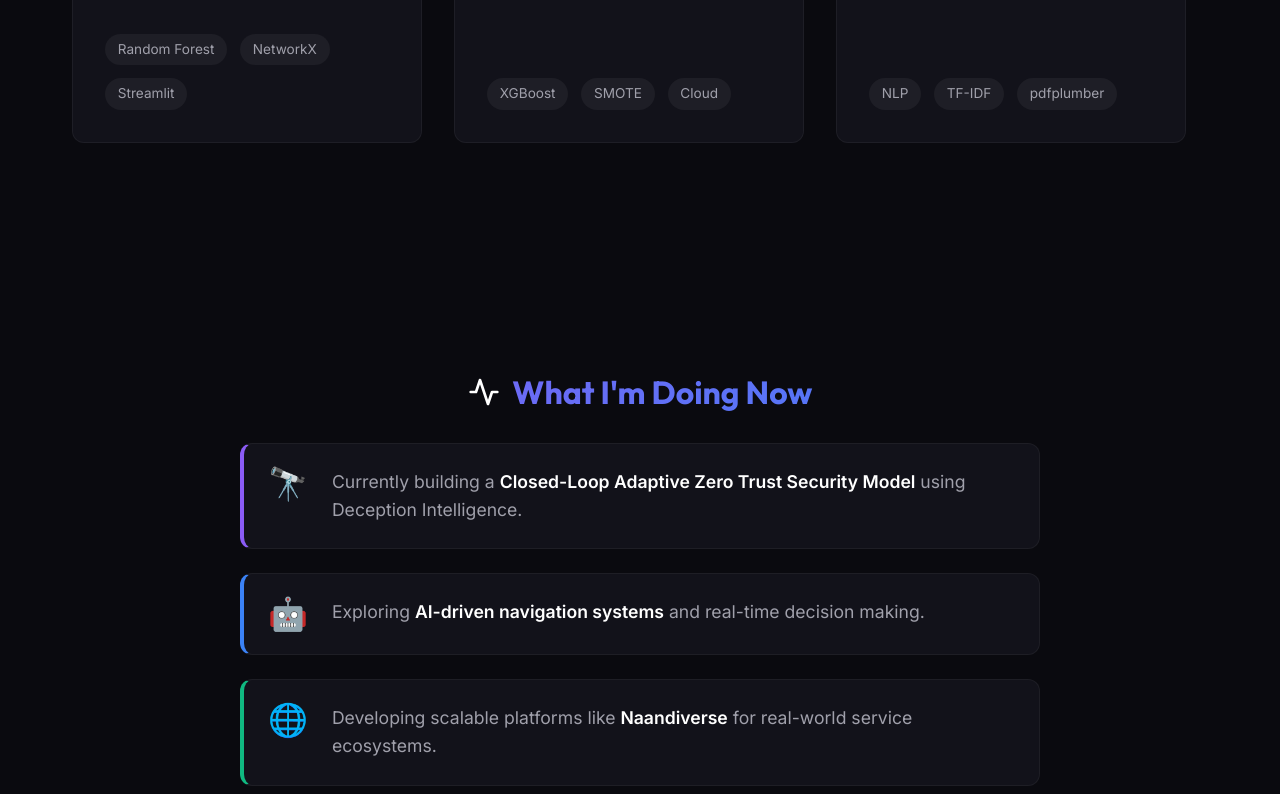
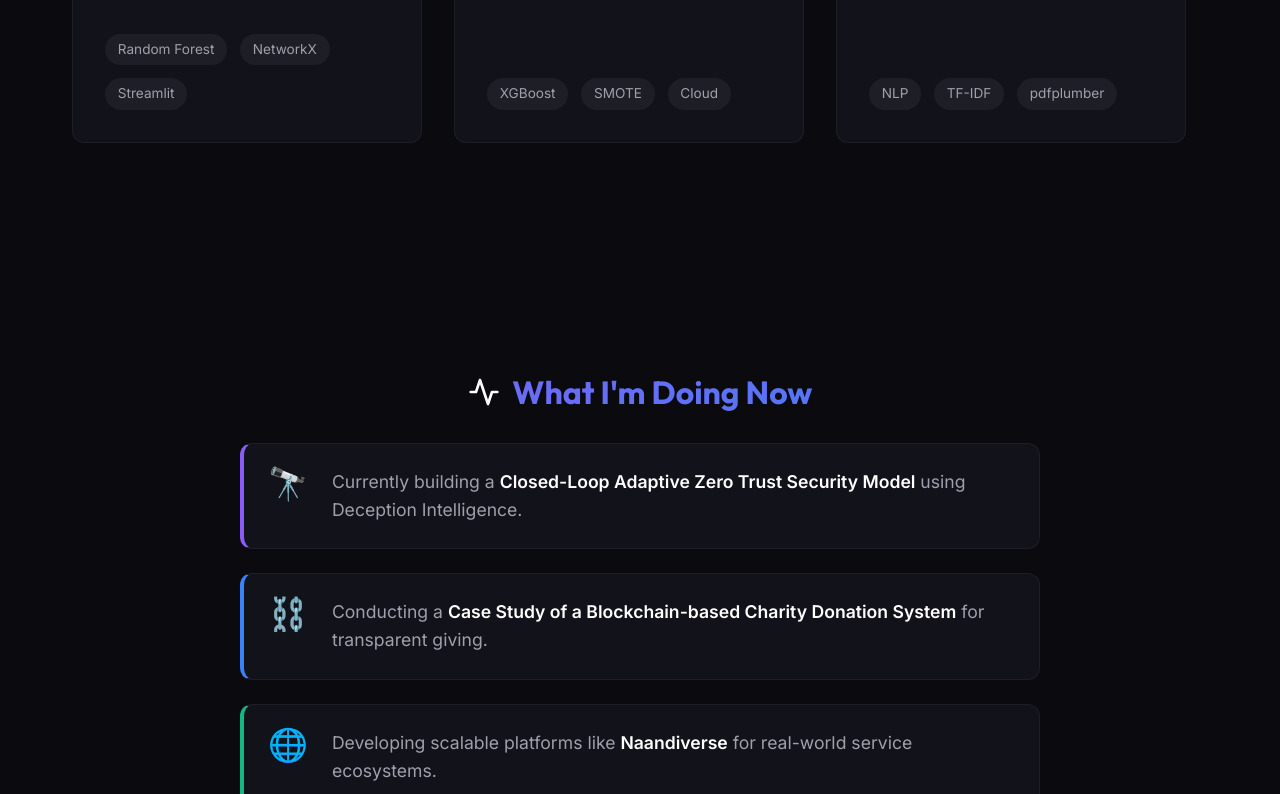
Before and after one commit to PRANAVSP30/portfolio, a React app: page / in a window 1280 px wide. Shown: the part 2003-2797 px from the top of the page. Built offline with nearby package versions, Linux system fonts and the light colour scheme; the HTML template or start-up script is replaced by a standard one.

Commit message:
Fix navigation, update content, and sync headers

```diff
--- a/src/App.jsx
+++ b/src/App.jsx
@@ -38,6 +38,7 @@ function App() {
                 <div className="nav-links">
                   <a href="#about">About</a>
                   <a href="#projects">Work</a>
+                  <a href="#doing-now">What I'm Doing</a>
                   <a href="#skills">Skills</a>
                   <a href="#experience">Experience</a>
                   <a href="#achievements">Achievements</a>
--- a/src/components/DoingNow.jsx
+++ b/src/components/DoingNow.jsx
@@ -22,8 +22,8 @@ const DoingNow = () => {
             <p>Currently building a <strong>Closed-Loop Adaptive Zero Trust Security Model</strong> using Deception Intelligence.</p>
           </div>
           <div className="currently-card glow-on-hover">
-            <span className="currently-emoji">🤖</span>
-            <p>Exploring <strong>AI-driven navigation systems</strong> and real-time decision making.</p>
+            <span className="currently-emoji">⛓️</span>
+            <p>Conducting a <strong>Case Study of a Blockchain-based Charity Donation System</strong> for transparent giving.</p>
           </div>
           <div className="currently-card glow-on-hover">
             <span className="currently-emoji">🌐</span>
--- a/src/index.css
+++ b/src/index.css
@@ -26,6 +26,11 @@
   margin: 0;
   padding: 0;
   box-sizing: border-box;
+  scroll-behavior: smooth;
+}
+
+section {
+  scroll-margin-top: 80px; /* This ensures headers don't hide section titles */
 }
 
 html {
```
